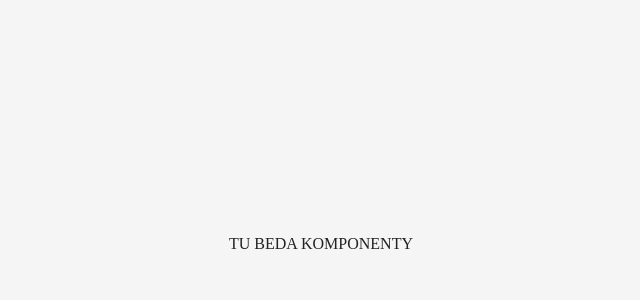
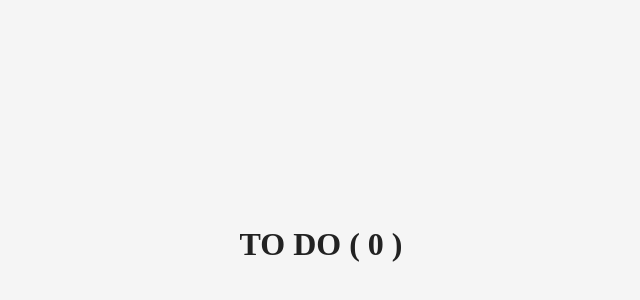
Before and after one commit to Karoootka/16-4-todo, a React app: page / in a window 1280 px wide. Shown: the part 164-464 px from the top of the page, without its empty margins (327-967 px from the left). Built offline with nearby package versions, Linux system fonts and the light colour scheme.

Commit message:
Add Title.js

```diff
--- a/src/components/Title.js
+++ b/src/components/Title.js
@@ -0,0 +1,15 @@
+import React from 'react';
+
+class Title extends React.Component {
+  constructor(props){
+    super(props);
+  }
+
+  render() {
+    return (
+      <h1>TO DO ( {this.props.data.length} )</h1>
+    )
+  }
+}
+
+export default Title;
--- a/src/containers/App.js
+++ b/src/containers/App.js
@@ -1,6 +1,7 @@
 import React from 'react';
 import uuid from 'uuid';
 import style from './App.css';
+import Title from '../components/Title';
 
 class App extends React.Component {
     constructor(props){
@@ -24,7 +25,7 @@ class App extends React.Component {
     render() {
       return (
         <div className={style.TodoApp}>
-          TU BEDA KOMPONENTY
+          <Title data={this.state.data}/>
         </div>
       )
     }
```
Also changed, not shown: 1 other file (tests, documents, lock files or other folders).
